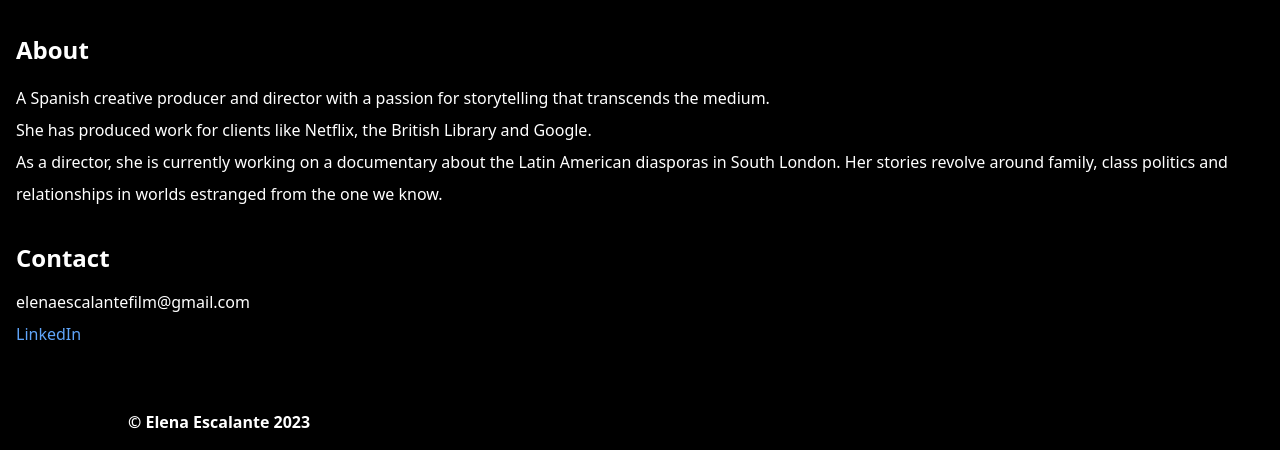
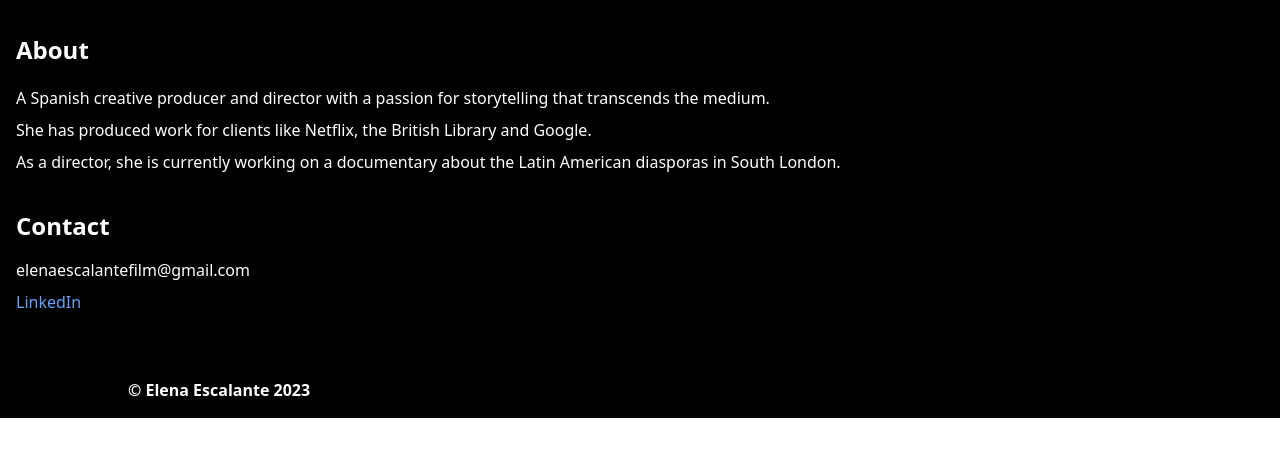
Before and after one commit to elenae81/elena-personal-site, an Eleventy site: page src/index.html in a window 1280 px wide. Shown: the part 902-1352 px from the top of the page. After the commit the page ends 1320 px from the top, so only its background shows below. Built offline with nearby package versions, Linux system fonts and the light colour scheme; Eleventy itself is replaced by a stand-in of ours; files that its build step writes are made by us from their sources.

Commit message:
Bio Text

```diff
--- a/src/index.html
+++ b/src/index.html
@@ -73,8 +73,7 @@
           She has produced work for clients like Netflix, the British Library and Google.
           <br />
 
-          As a director, she is currently working on a documentary about the Latin American diasporas in South London. Her
-          stories revolve around family, class politics and relationships in worlds estranged from the one we know.
+          As a director, she is currently working on a documentary about the Latin American diasporas in South London.
         </p>
       </section>
 
```
